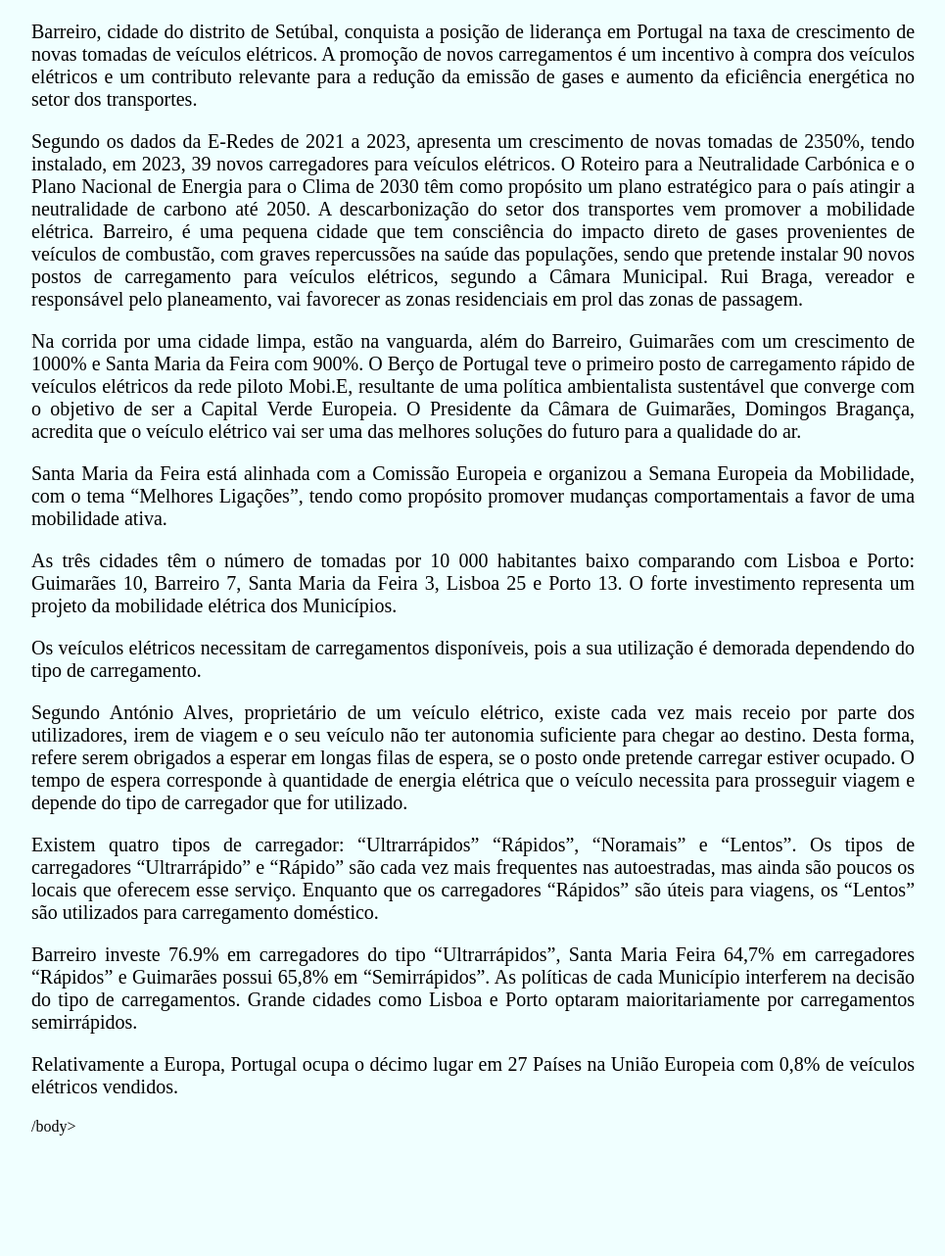
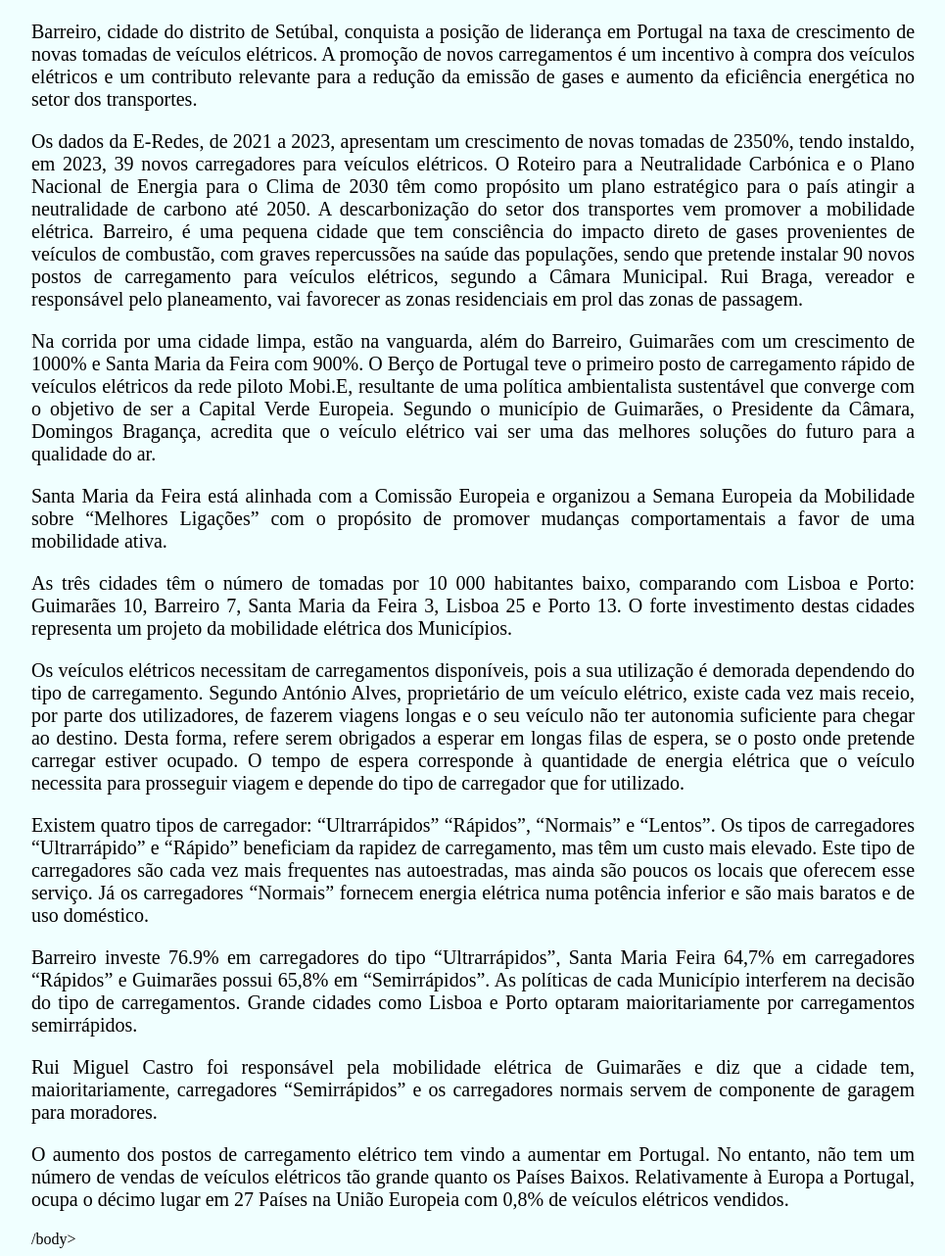
Before and after one commit to Estrelasofia/carroseletricos, a plain HTML site: page index.html in a window 1280 px wide. Shown: the part 420-1702 px from the top of the page at 98% size, without its empty margins (157-1122 px from the left). Before the commit the page ends 1587 px from the top, so only its background shows below. Drawn offline with Linux system fonts and the light colour scheme; a script that the page names is missing.

Commit message:
Add files via upload

```diff
--- a/index.html
+++ b/index.html
@@ -16,31 +16,34 @@
 
 <p>Barreiro, cidade do distrito de Setúbal, conquista a posição de liderança em Portugal na taxa de crescimento de novas tomadas de veículos elétricos. A promoção de novos carregamentos é um incentivo à compra dos veículos elétricos e um contributo relevante para a redução da emissão de gases e aumento da eficiência energética no setor dos transportes.
    </p>
-<p>Segundo os dados da E-Redes de 2021 a 2023, apresenta um crescimento de novas tomadas de 2350%, tendo instalado, em 2023, 39 novos carregadores para veículos elétricos. O Roteiro para a Neutralidade Carbónica e o Plano Nacional de Energia para o Clima de 2030 têm como propósito um plano estratégico para o país atingir a neutralidade de carbono até 2050. A descarbonização do setor dos transportes vem promover a mobilidade elétrica. Barreiro, é uma pequena cidade que tem consciência do impacto direto de gases provenientes de veículos de combustão, com graves repercussões na saúde das populações, sendo que pretende instalar 90 novos postos de carregamento para veículos elétricos, segundo a Câmara Municipal. Rui Braga, vereador e responsável pelo planeamento, vai favorecer as zonas residenciais em prol das zonas de passagem.
+<p>Os dados da E-Redes, de 2021 a 2023, apresentam um crescimento de novas tomadas de 2350%, tendo instaldo, em 2023, 39 novos carregadores para veículos elétricos.
+    O Roteiro para a Neutralidade Carbónica e o Plano Nacional de Energia para o Clima de 2030 têm como propósito um plano estratégico para o país atingir a neutralidade de carbono até 2050. A descarbonização do setor dos transportes vem promover a mobilidade elétrica. Barreiro, é uma pequena cidade que tem consciência do impacto direto de gases provenientes de veículos de combustão, com graves repercussões na saúde das populações, sendo que pretende instalar 90 novos postos de carregamento para veículos elétricos, segundo a Câmara Municipal. Rui Braga, vereador e responsável pelo planeamento, vai favorecer as zonas residenciais em prol das zonas de passagem.
 
 </p>
 <div class="flourish-embed flourish-chart" data-src="visualisation/14122913"><script src="https://public.flourish.studio/resources/embed.js"></script></div>
 
-<p>Na corrida por uma cidade limpa, estão na vanguarda, além do Barreiro, Guimarães com um crescimento de 1000% e Santa Maria da Feira com 900%. O Berço de Portugal teve o primeiro posto de carregamento rápido de veículos elétricos da rede piloto Mobi.E, resultante de uma política ambientalista sustentável que converge com o objetivo de ser a Capital Verde Europeia. O Presidente da Câmara de Guimarães, Domingos Bragança, acredita que o veículo elétrico vai ser uma das melhores soluções do futuro para a qualidade do ar.
-<p>Santa Maria da Feira está alinhada com a Comissão Europeia e organizou a Semana Europeia da Mobilidade, com o tema “Melhores Ligações”, tendo como propósito promover mudanças comportamentais a favor de uma mobilidade ativa.  </p>
-<p>As três cidades têm o número de tomadas por 10 000 habitantes baixo comparando com Lisboa e Porto: Guimarães 10, Barreiro 7, Santa Maria da Feira 3, Lisboa 25 e Porto 13. O forte investimento representa um projeto da mobilidade elétrica dos Municípios.
+<p>Na corrida por uma cidade limpa, estão na vanguarda, além do Barreiro, Guimarães com um crescimento de 1000% e Santa Maria da Feira com 900%. O Berço de Portugal teve o primeiro posto de carregamento rápido de veículos elétricos da rede piloto Mobi.E, resultante de uma política ambientalista sustentável que converge com o objetivo de ser a Capital Verde Europeia. Segundo o município de Guimarães, o Presidente da Câmara, Domingos Bragança, acredita que o veículo elétrico vai ser uma das melhores soluções do futuro para a qualidade do ar.
+<p>Santa Maria da Feira está alinhada com a Comissão Europeia e organizou a Semana Europeia da Mobilidade sobre  “Melhores Ligações” com o propósito de promover mudanças comportamentais a favor de uma mobilidade ativa.   </p>
+<p>As três cidades têm o número de tomadas por 10 000 habitantes baixo, comparando com Lisboa e Porto: Guimarães 10, Barreiro 7, Santa Maria da Feira 3, Lisboa 25 e Porto 13. O forte investimento destas cidades representa um projeto da mobilidade elétrica dos Municípios.
 </p>
 
 <div class="flourish-embed flourish-chart" data-src="visualisation/14222516"><script src="https://public.flourish.studio/resources/embed.js"></script></div>
 
-<p>Os veículos elétricos necessitam de carregamentos disponíveis, pois a sua utilização é demorada dependendo do tipo de carregamento.
+<p>Os veículos elétricos necessitam de carregamentos disponíveis, pois a sua utilização é demorada dependendo do tipo de carregamento. Segundo António Alves, proprietário de um veículo elétrico, existe cada vez mais receio, por parte dos utilizadores, de fazerem viagens longas e o seu veículo não ter autonomia suficiente para chegar ao destino. Desta forma, refere serem obrigados a esperar em longas filas de espera, se o posto onde pretende carregar estiver ocupado. O tempo de espera corresponde à quantidade de energia elétrica que o veículo necessita para prosseguir viagem e depende do tipo de carregador que for utilizado.
 </p>
-<p>Segundo António Alves, proprietário de um veículo elétrico, existe cada vez mais receio por parte dos utilizadores, irem de viagem e o seu veículo não ter autonomia suficiente para chegar ao destino. Desta forma, refere serem obrigados a esperar em longas filas de espera, se o posto onde pretende carregar estiver ocupado. O tempo de espera corresponde à quantidade de energia elétrica que o veículo necessita para prosseguir viagem e depende do tipo de carregador que for utilizado.
+<p>Existem quatro tipos de carregador: “Ultrarrápidos” “Rápidos”, “Normais” e “Lentos”. Os tipos de carregadores “Ultrarrápido” e “Rápido” beneficiam da rapidez de carregamento, mas têm um custo mais elevado. Este tipo de carregadores são cada vez mais frequentes nas autoestradas, mas ainda são poucos os locais que oferecem esse serviço. Já os carregadores “Normais” fornecem energia elétrica numa potência inferior e são mais baratos e de uso doméstico.
 </p>
-<p>Existem quatro tipos de carregador: “Ultrarrápidos” “Rápidos”, “Noramais” e “Lentos”. Os tipos de carregadores “Ultrarrápido” e “Rápido” são cada vez mais frequentes nas autoestradas, mas ainda são poucos os locais que oferecem esse serviço. Enquanto que os carregadores “Rápidos” são úteis para viagens, os “Lentos” são utilizados para carregamento doméstico. </p>
 
 <div class="flourish-embed" data-src="visualisation/14135140"><script src="https://public.flourish.studio/resources/embed.js"></script></div>
 
 <p>Barreiro investe 76.9% em carregadores do tipo “Ultrarrápidos”, Santa Maria Feira 64,7% em carregadores “Rápidos” e Guimarães possui 65,8% em “Semirrápidos”. As políticas de cada Município interferem na decisão do tipo de carregamentos. Grande cidades como Lisboa e Porto optaram maioritariamente por carregamentos semirrápidos. </p>
 
+<p>Rui Miguel Castro foi responsável pela mobilidade elétrica de Guimarães e diz que a cidade tem, maioritariamente, carregadores “Semirrápidos” e os carregadores normais servem de componente de garagem para moradores.
+</p>
+
 <div class="flourish-embed flourish-chart" data-src="visualisation/14216139"><script src="https://public.flourish.studio/resources/embed.js"></script></div>
 
-<p>Relativamente a Europa, Portugal ocupa o décimo lugar em 27 Países na União Europeia com 0,8% de veículos elétricos vendidos.
+<p>O aumento dos postos de carregamento elétrico tem vindo a aumentar em Portugal. No entanto, não tem um número de vendas de veículos elétricos tão grande quanto os Países Baixos. Relativamente à Europa a Portugal, ocupa o décimo lugar em 27 Países na União Europeia com 0,8% de veículos elétricos vendidos.
 </p>
 
 <div class="flourish-embed flourish-chart" data-src="visualisation/14155707"><script src="https://public.flourish.studio/resources/embed.js"></script></div>
```
